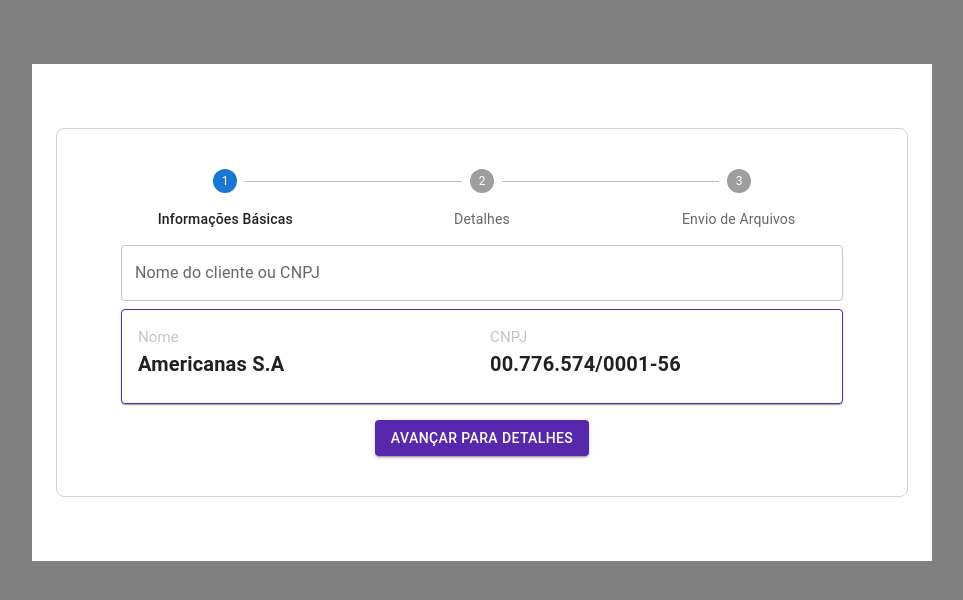
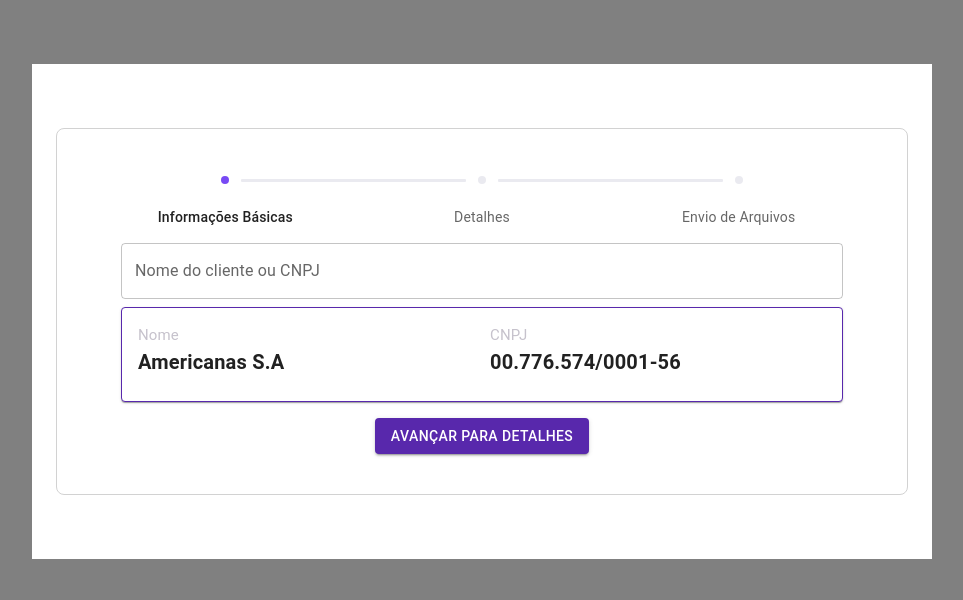
Before and after one commit to Gawbb/desafio-front-end, a React (Vite) app in the folder desafio-front-end/: page / in a window 1280 px wide. Shown: the top 600 px of the page, without its empty margins (158-1121 px from the left). Built offline with nearby package versions, Linux system fonts and the light colour scheme.

Commit message:
Foi feita a estilização do Stepper e adicionado o Material Icons junto ao arquivo de estilo.

```diff
--- a/desafio-front-end/package.json
+++ b/desafio-front-end/package.json
@@ -12,6 +12,7 @@
   "dependencies": {
     "@emotion/react": "^11.11.1",
     "@emotion/styled": "^11.11.0",
+    "@mui/icons-material": "^5.14.14",
     "@mui/material": "^5.14.14",
     "@mui/styled-engine-sc": "^6.0.0-alpha.2",
     "react": "^18.2.0",
--- a/desafio-front-end/src/App.jsx
+++ b/desafio-front-end/src/App.jsx
@@ -1,4 +1,4 @@
-import MultiStepForm from './componentes/MultiStepForm';
+import MultiStepForm from './componentes/MultiStepForm/MultiStepForm';
 import { Box } from '@mui/material';
 
 function App() {
--- a/desafio-front-end/src/componentes/MultiStepForm.jsx
+++ b/desafio-front-end/src/componentes/MultiStepForm/MultiStepForm.jsx
@@ -8,9 +8,11 @@
   StepLabel,
   Box,
 } from "@mui/material";
-import Step1 from "./Step1";
-import Step2 from "./Step2";
-import Step3 from "./Step3";
+import Check from '@mui/icons-material/Check';
+import Step1 from "../Step1";
+import Step2 from "../Step2";
+import Step3 from "../Step3";
+import {QontoConnector , QontoStepIconRoot} from "./Styles"
 
 const steps = ["Informações Básicas", "Detalhes", "Envio de Arquivos"];
 
@@ -33,16 +35,30 @@
     });
   };
 
+  function QontoStepIcon(props) {
+    const { active, completed, className } = props;
+
+    return (
+      <QontoStepIconRoot ownerState={{ active }} className={className}>
+        {completed ? (
+          <Check className="QontoStepIcon-completedIcon" />
+        ) : (
+          <div className="QontoStepIcon-circle" />
+        )}
+      </QontoStepIconRoot>
+    );
+  }
+
   return (
     <Container
       maxWidth="md"
       sx={{ mt: 8, backgroundColor: "white", padding: 8 }}
     >
     <Box sx={{border: 1 , borderColor: 'rgb(210, 210, 210)' , padding: 5 , borderRadius:2}}>
-      <Stepper activeStep={activeStep} alternativeLabel>
+      <Stepper activeStep={activeStep} alternativeLabel connector={<QontoConnector/>}>
         {steps.map((label) => (
           <Step key={label}>
-            <StepLabel>{label}</StepLabel>
+            <StepLabel StepIconComponent={QontoStepIcon}>{label}</StepLabel>
           </Step>
         ))}
       </Stepper>
--- /dev/null
+++ b/desafio-front-end/src/componentes/MultiStepForm/Styles.js
@@ -0,0 +1,49 @@
+import { styled } from "@mui/material/styles";
+import StepConnector, {
+  stepConnectorClasses,
+} from "@mui/material/StepConnector";
+
+export const QontoConnector = styled(StepConnector)(({ theme }) => ({
+  [`&.${stepConnectorClasses.alternativeLabel}`]: {
+    top: 10,
+    left: "calc(-50% + 16px)",
+    right: "calc(50% + 16px)",
+  },
+  [`&.${stepConnectorClasses.active}`]: {
+    [`& .${stepConnectorClasses.line}`]: {
+      borderColor: "#784af4",
+    },
+  },
+  [`&.${stepConnectorClasses.completed}`]: {
+    [`& .${stepConnectorClasses.line}`]: {
+      borderColor: "#784af4",
+    },
+  },
+  [`& .${stepConnectorClasses.line}`]: {
+    borderColor:
+      theme.palette.mode === "dark" ? theme.palette.grey[800] : "#eaeaf0",
+    borderTopWidth: 3,
+    borderRadius: 1,
+  },
+}));
+
+export const QontoStepIconRoot = styled("div")(({ theme, ownerState }) => ({
+  color: theme.palette.mode === "dark" ? theme.palette.grey[700] : "#eaeaf0",
+  display: "flex",
+  height: 22,
+  alignItems: "center",
+  ...(ownerState.active && {
+    color: "#784af4",
+  }),
+  "& .QontoStepIcon-completedIcon": {
+    color: "#784af4",
+    zIndex: 1,
+    fontSize: 18,
+  },
+  "& .QontoStepIcon-circle": {
+    width: 8,
+    height: 8,
+    borderRadius: "50%",
+    backgroundColor: "currentColor",
+  },
+}));
```
Also changed, not shown: 1 other file (tests, documents, lock files or other folders).
